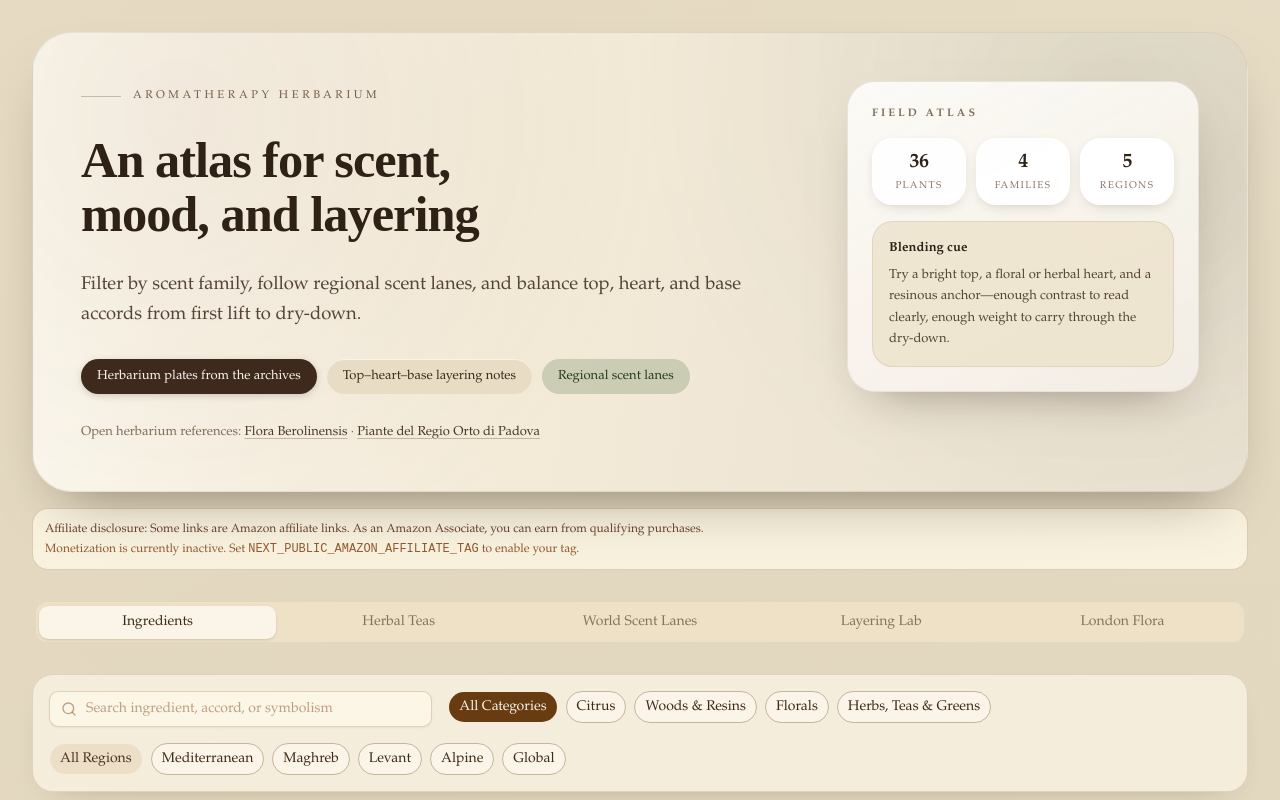
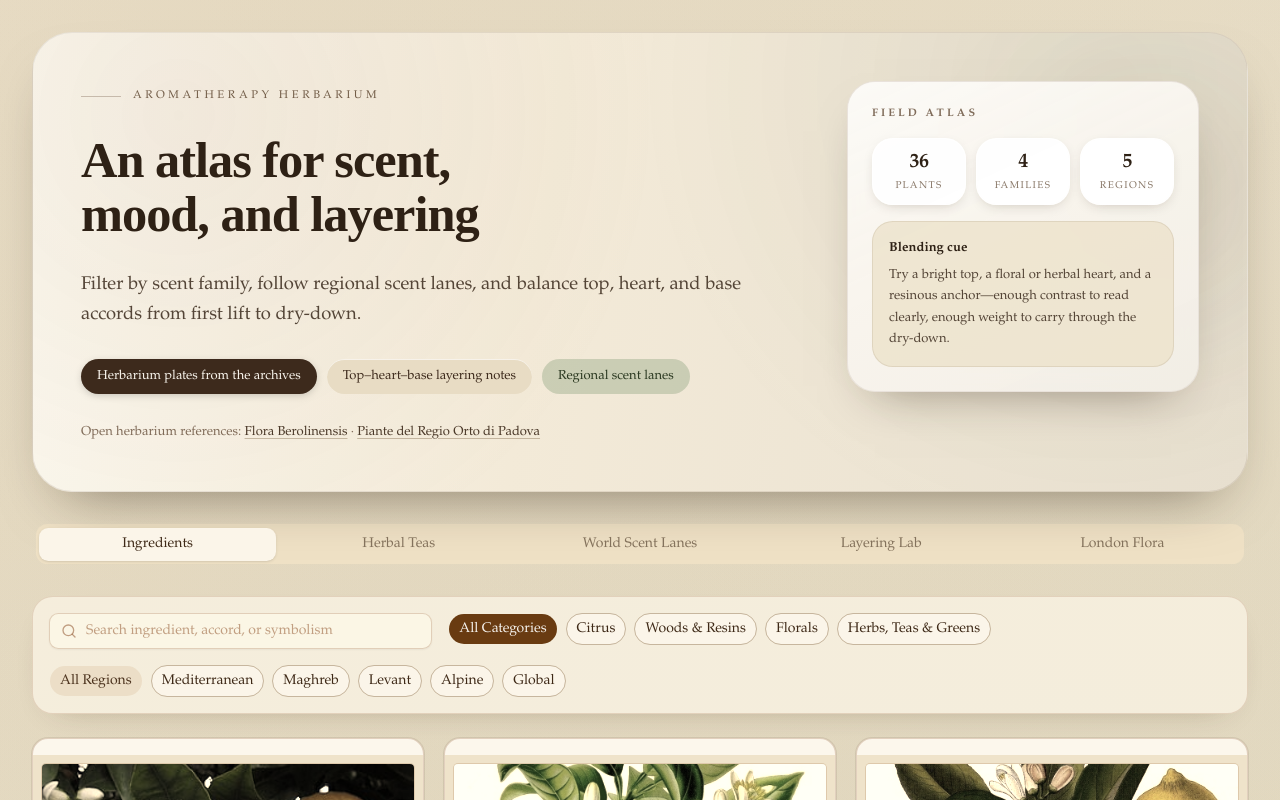
Before and after one commit to JeremyOsz/aroma-herbarium, a Next.js app: page / in a window 1280 px wide. Shown: the top 800 px of the page. Built offline with nearby package versions, Linux system fonts and the light colour scheme.

Commit message:
remove affiliate banner

```diff
--- a/src/components/herbarium-explorer.tsx
+++ b/src/components/herbarium-explorer.tsx
@@ -511,18 +511,6 @@ export function HerbariumExplorer() {
           </aside>
         </div>
       </header>
-
-      <section className="mt-4 rounded-xl border border-amber-900/20 bg-amber-50/70 p-3 text-xs text-amber-950/80">
-        <p>
-          Affiliate disclosure: Some links are Amazon affiliate links. As an Amazon Associate, you can earn from
-          qualifying purchases.
-        </p>
-        {!amazonAffiliateTag ? (
-          <p className="mt-1 text-amber-900/80">
-            Monetization is currently inactive. Set <code>NEXT_PUBLIC_AMAZON_AFFILIATE_TAG</code> to enable your tag.
-          </p>
-        ) : null}
-      </section>
 
       <Tabs value={activeTab} onValueChange={(value) => handleTabChange(value as ExplorerTab)} className="mt-8 w-full">
         <div className="-mx-1 w-[calc(100%+0.5rem)] overflow-x-auto overflow-y-hidden px-1 pb-1 [-ms-overflow-style:none] [scrollbar-width:none] md:mx-0 md:w-full md:overflow-visible md:pb-0 [&::-webkit-scrollbar]:hidden">
```
Also changed, not shown: .cursor/hooks/state/continual-learning.json.
